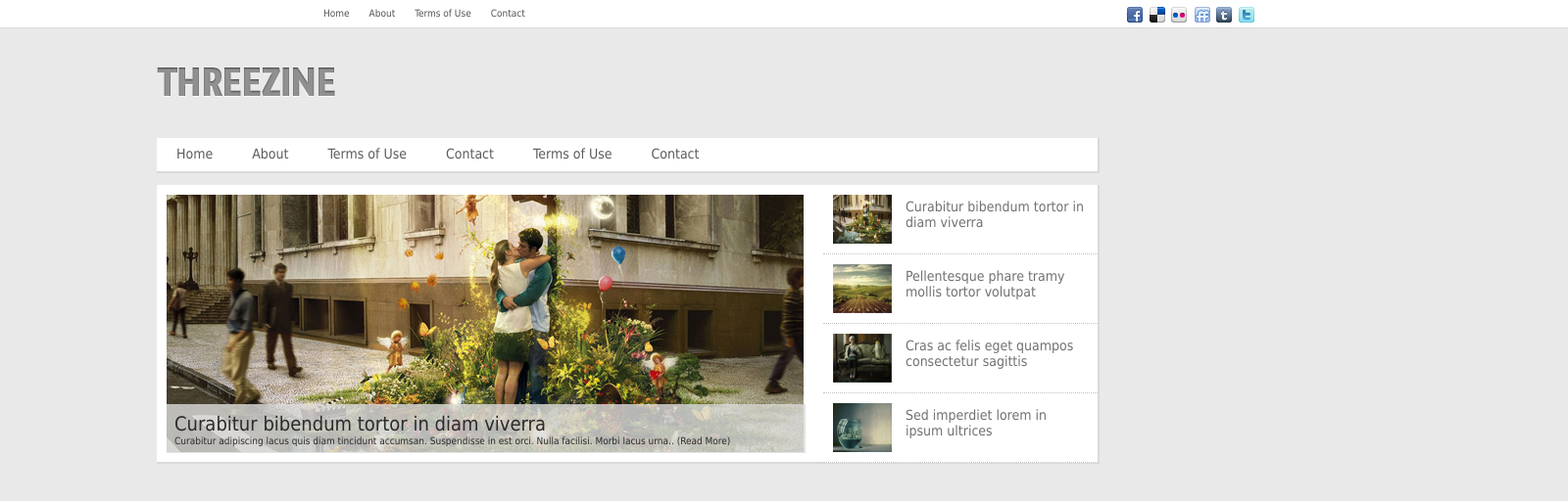
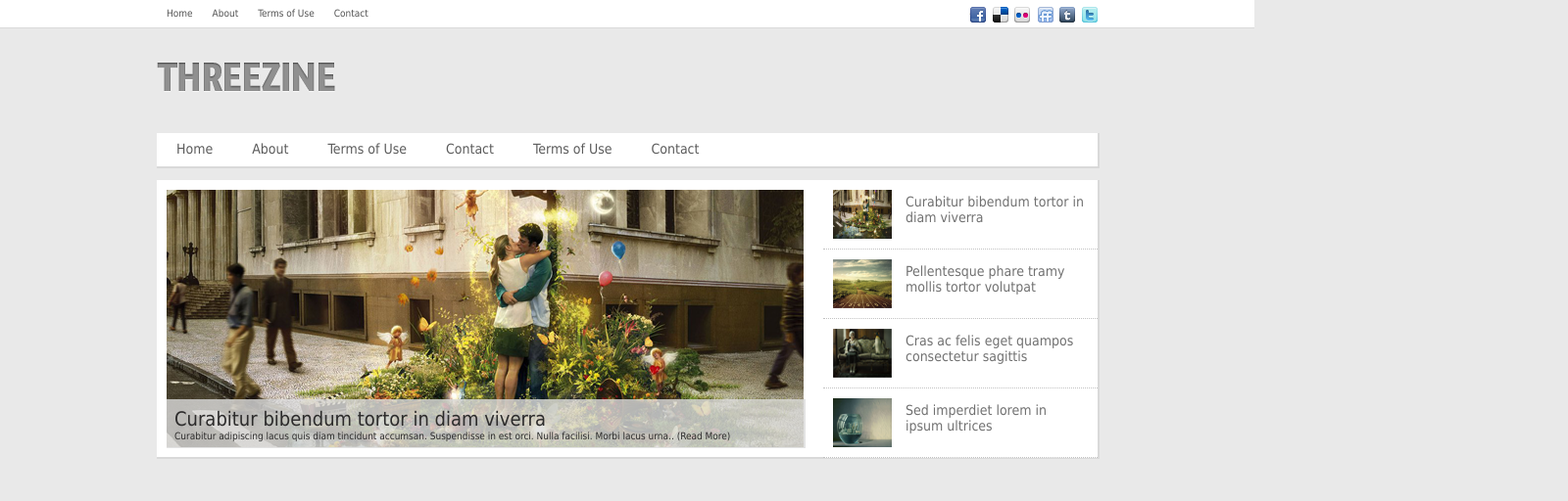
Before and after one commit to EgorZima/Hom-work, a plain HTML site: page ThreeZine/index.html in a window 1280 px wide. Shown: the whole page at 98% size, 1600 px wide, since content can reach past the window. Drawn offline with Linux system fonts and the light colour scheme.

Commit message:
Corrected errors from last work

```diff
--- a/ThreeZine/css/style.css
+++ b/ThreeZine/css/style.css
@@ -15,16 +15,18 @@ body{
 	margin: 0 auto;
 }
 .top-menu{
-    min-width: 1600px;
-	height: 28px;
+	margin: 0 auto;
+    height: 28px;
 	background: #fff;
 	border-bottom: 1px solid #d9d9d9;
-	margin-bottom: 40px;
+	position: fixed;
+	width: 100%;
+	z-index: 100;
 }
 .main-menu{
+	margin: 0 auto;
 	width: 960px;
 	height: 28px;
-	margin: 0 auto;
 }
 .menu{
 	float: left;
@@ -46,14 +48,15 @@ body{
 }
 .social{
 	float: right;
-	height: 28px;
+	margin: 0 auto;
+	padding-top: 4px;
+    padding-bottom: 6px;
 }
 .web{
 	display: inline-block;
 	background: url(../img/sprite.png);
 	width: 18px;
 	height: 20px;
-	margin-top: 4px;
 }
 .web1{
 	background-position: 1px -2px;
@@ -78,10 +81,9 @@ body{
 	transition:0.2s;
 }
 
-.threezine{
+.header{
 	width: 960px;
 	margin: 0 auto;
-
 }
 .logo{
 	display: inline-block;
@@ -89,6 +91,7 @@ body{
 	width: 184px;
 	height: 30px;
 	margin-bottom: 38px;
+	margin-top: 64px;
 }
 .home-menu{
 	width: 960px;
--- a/ThreeZine/index.html
+++ b/ThreeZine/index.html
@@ -10,9 +10,8 @@
 
   <div class="wrapper">
 
-     <div class="header">
         <div class="top-menu">
-            <div class="main-menu">
+            <div class="main-menu ">
                 <ul class="menu">
                    <li><a href="#">Home</a></li>
                    <li><a href="#">About</a></li>
@@ -30,15 +29,13 @@
                 </div>
            </div>
         </div>
-     </div>
    </div>
 
-   <div class="threezine">
+   <div class="header">
 
          <div >
             <a href="#" class="logo"></a>
          </div>
-
 
             <ul class="home-menu">
                 <li><a href="#">Home</a></li>
@@ -50,7 +47,7 @@
             </ul>
 
 
-          <div class="news">
+           <div class="news">
 
                <img src="img/news-photo.png" class="news-photo" alt="street">
                <p class="photo-text">
@@ -80,30 +77,7 @@
 
           </div>
 
-
-
-
-
-
-
    </div>
-
-
-
-
-
-
-
-
-
-
-
-
-
-
-
-
-
 
 
 
```
